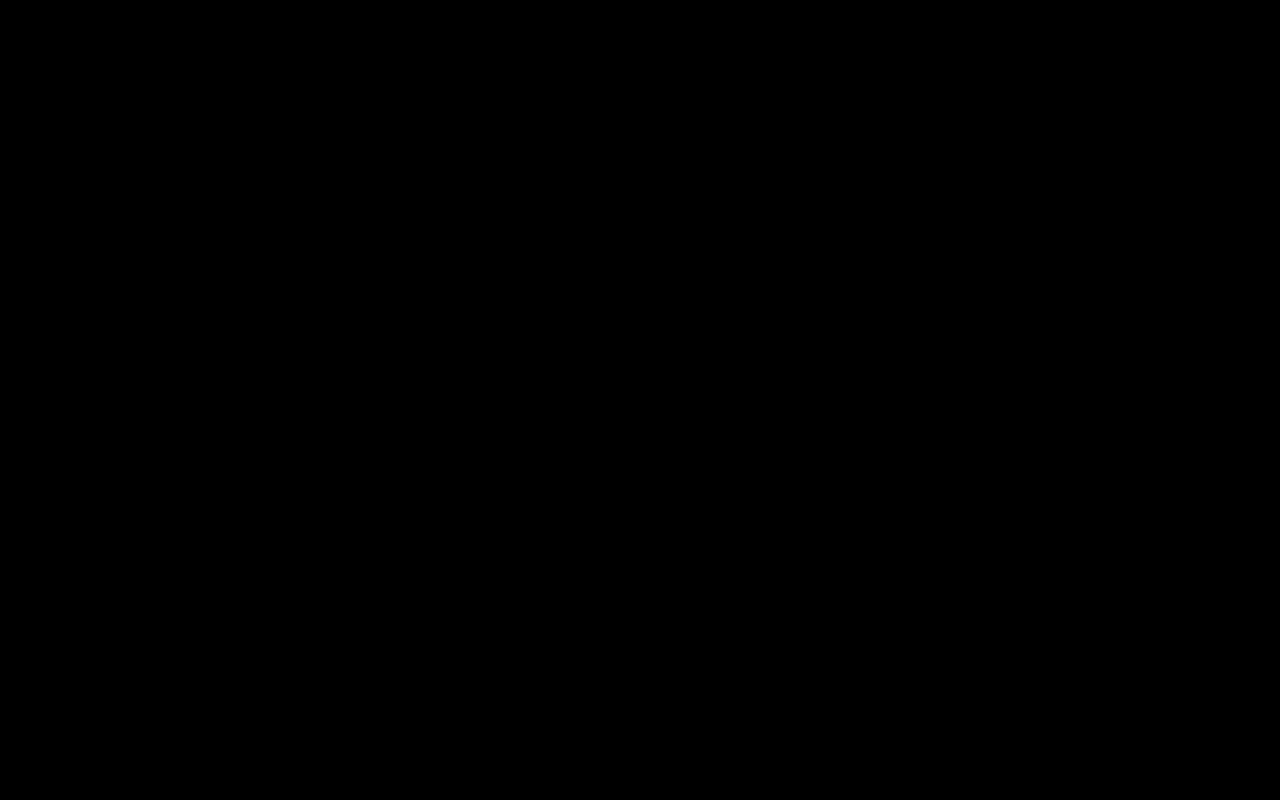
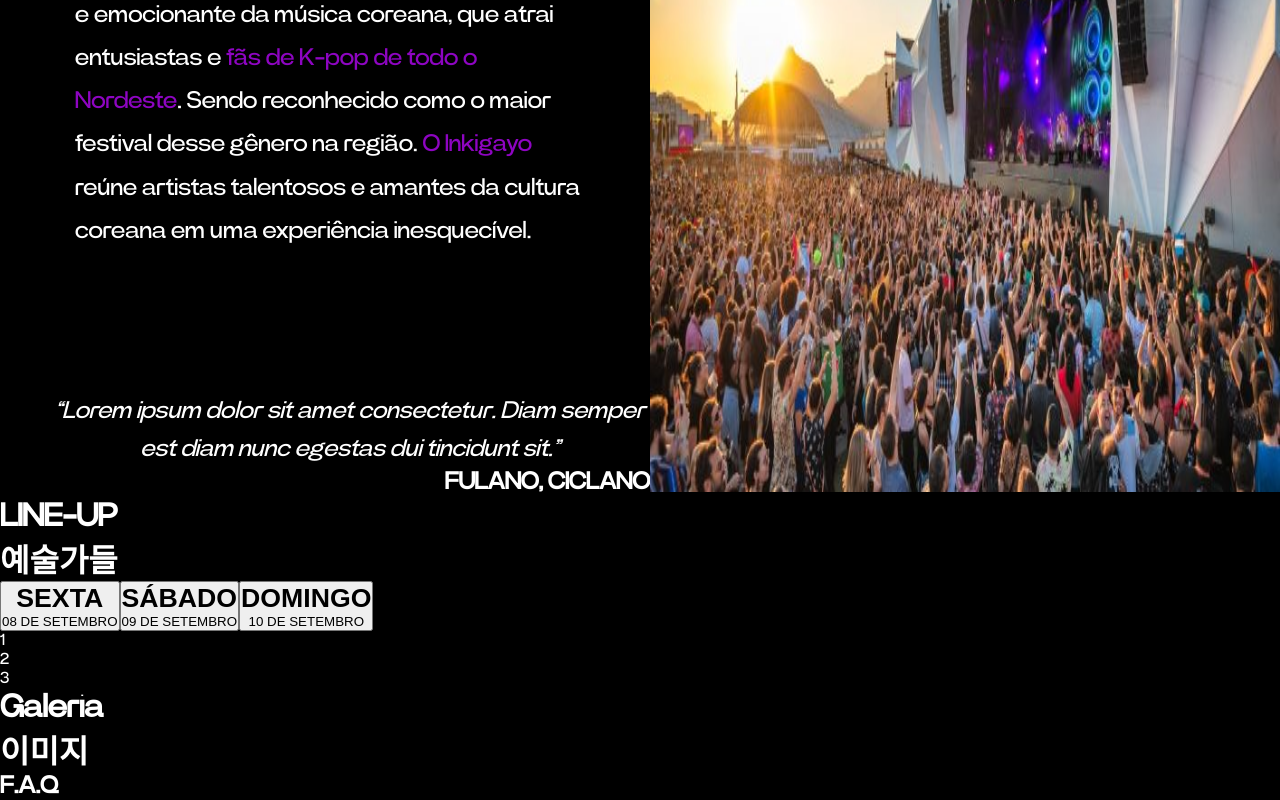
Before and after one commit to elcarvalhogoncalves/inkigayofestival, a Next.js app in the folder inkigayo-festival/: page / in a window 1280 px wide. Shown: the part 1140-1940 px from the top of the page. Before the commit the page ends 800 px from the top, so only its background shows below. Built offline with nearby package versions, Linux system fonts and the light colour scheme.

Commit message:
FRONT: Update

```diff
--- a/inkigayo-festival/src/app/(landing-page)/page.tsx
+++ b/inkigayo-festival/src/app/(landing-page)/page.tsx
@@ -11,6 +11,11 @@ export default function LandingPage() {
     <>
       <Navbar />
       <Home />
+      <Festival />
+      <LineUp />
+      <Galeria />
+      <FAQ />
+      <Footer />
     </>
   )
 }
--- a/inkigayo-festival/src/components/landing-page/Festival.tsx
+++ b/inkigayo-festival/src/components/landing-page/Festival.tsx
@@ -1,5 +1,5 @@
 import styles from "@/styles/components/landing-page/Festival.module.css";
-import foto from "@/../public/imagens/festival.svg"
+import foto from "../../../public/imagens/festival.png"
 import Image from "next/image";
 
 export default function Festival() {
@@ -28,7 +28,7 @@ export default function Festival() {
       </div>
 
       <figure className={styles.image}>
-        <Image src={foto} width={630} height={832} />
+        <Image src={foto} width={630} height={832} alt={""} />
       </figure>
     </div>
     </>
```
Also changed, not shown: inkigayo-festival/public/imagens/festival.png (added).
